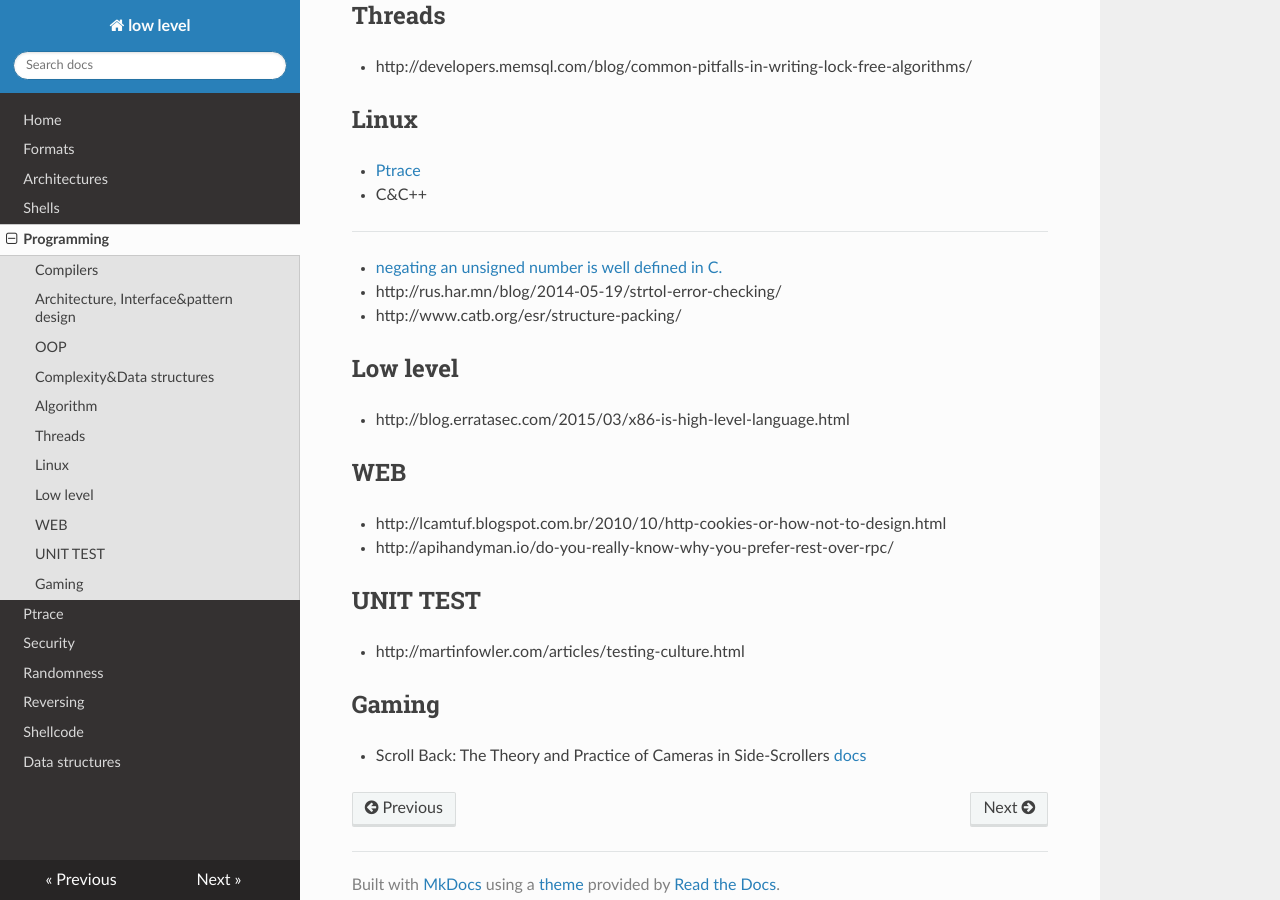
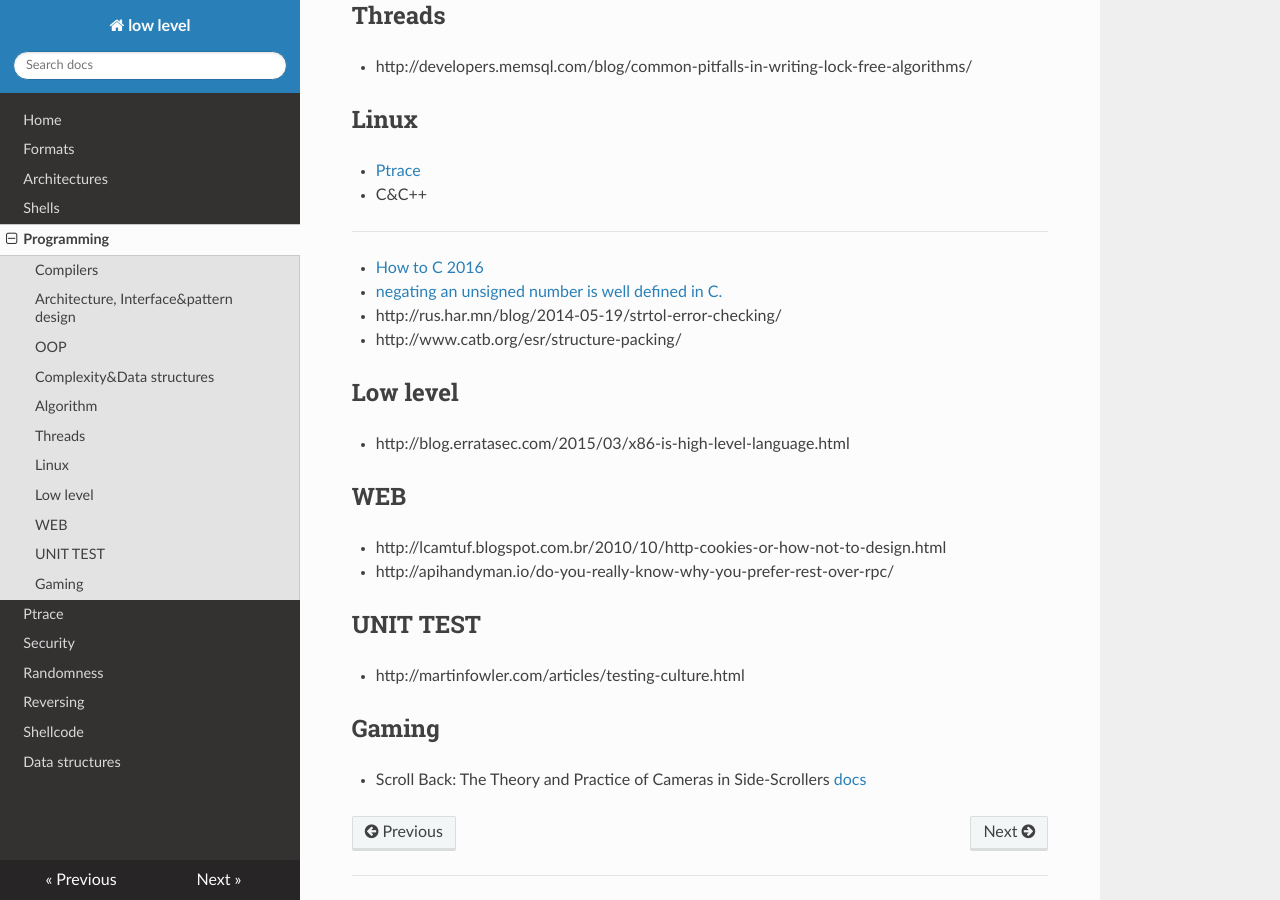
Before and after one commit to gipi/low-level, an MkDocs documentation site: the page built from docs/programming.md, in a window 1280 px wide and 900 px high, scrolled down 2243 px. Built offline with MkDocs 1.6.1, drawn with Linux system fonts in a browser that asks for light colours; nearby versions of some CDN libraries; old or Windows-style settings are respelled for this version of MkDocs.

Commit message:
Update programming.md

```diff
--- a/docs/programming.md
+++ b/docs/programming.md
@@ -96,7 +96,8 @@ Linux
 C&C++
 -----
 
- -  [negating an unsigned number is well defined in C.](http://stackoverflow.com/questions/1269019/what-should-happen-to-the-negation-of-a-size-t-i-e-sizeofstruct-foo/1269049#1269049)
+ - [How to C 2016](https://matt.sh/howto-c)
+ - [negating an unsigned number is well defined in C.](http://stackoverflow.com/questions/1269019/what-should-happen-to-the-negation-of-a-size-t-i-e-sizeofstruct-foo/1269049#1269049)
  - http://rus.har.mn/blog/2014-05-19/strtol-error-checking/
  - http://www.catb.org/esr/structure-packing/
 
```
